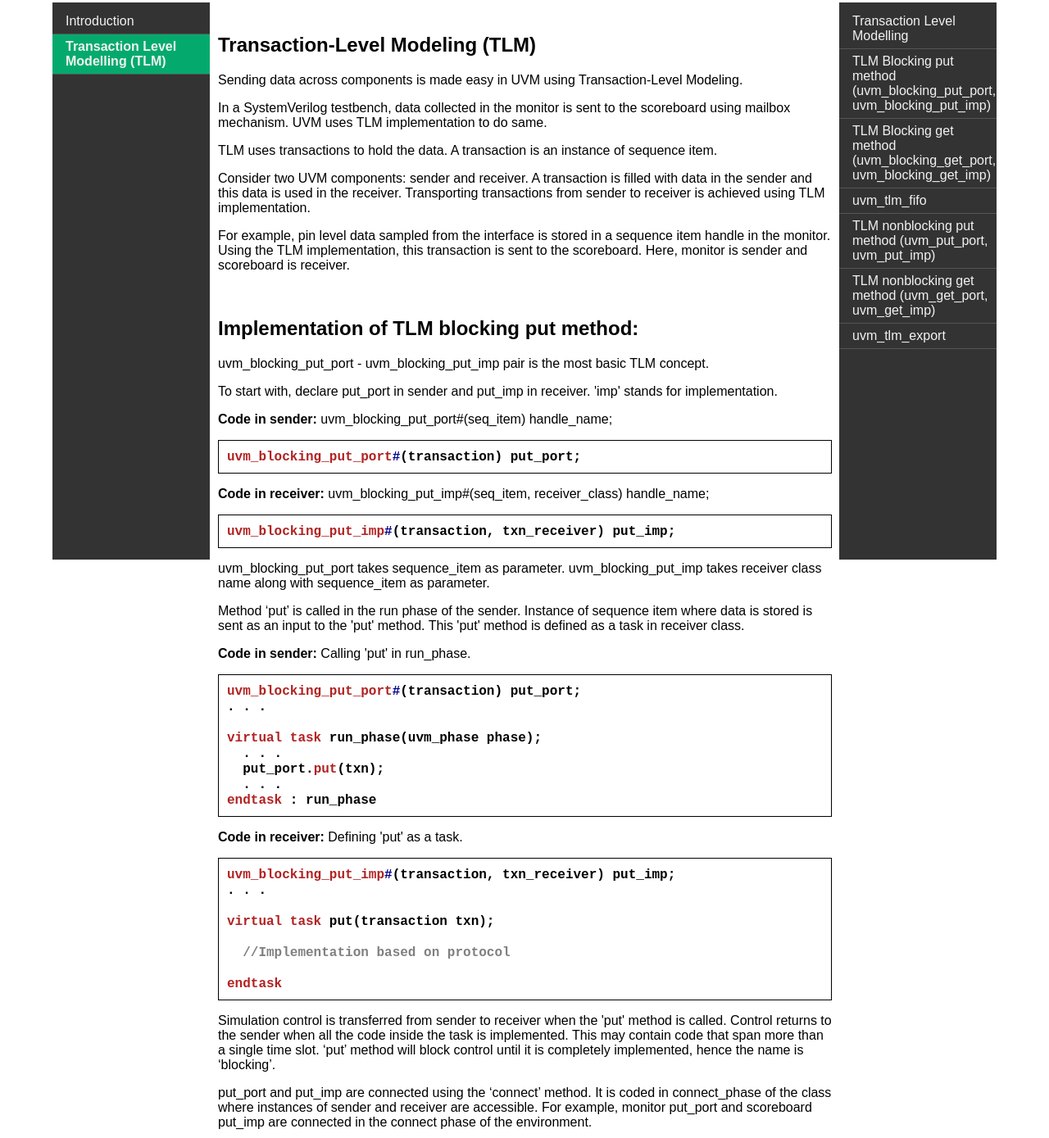
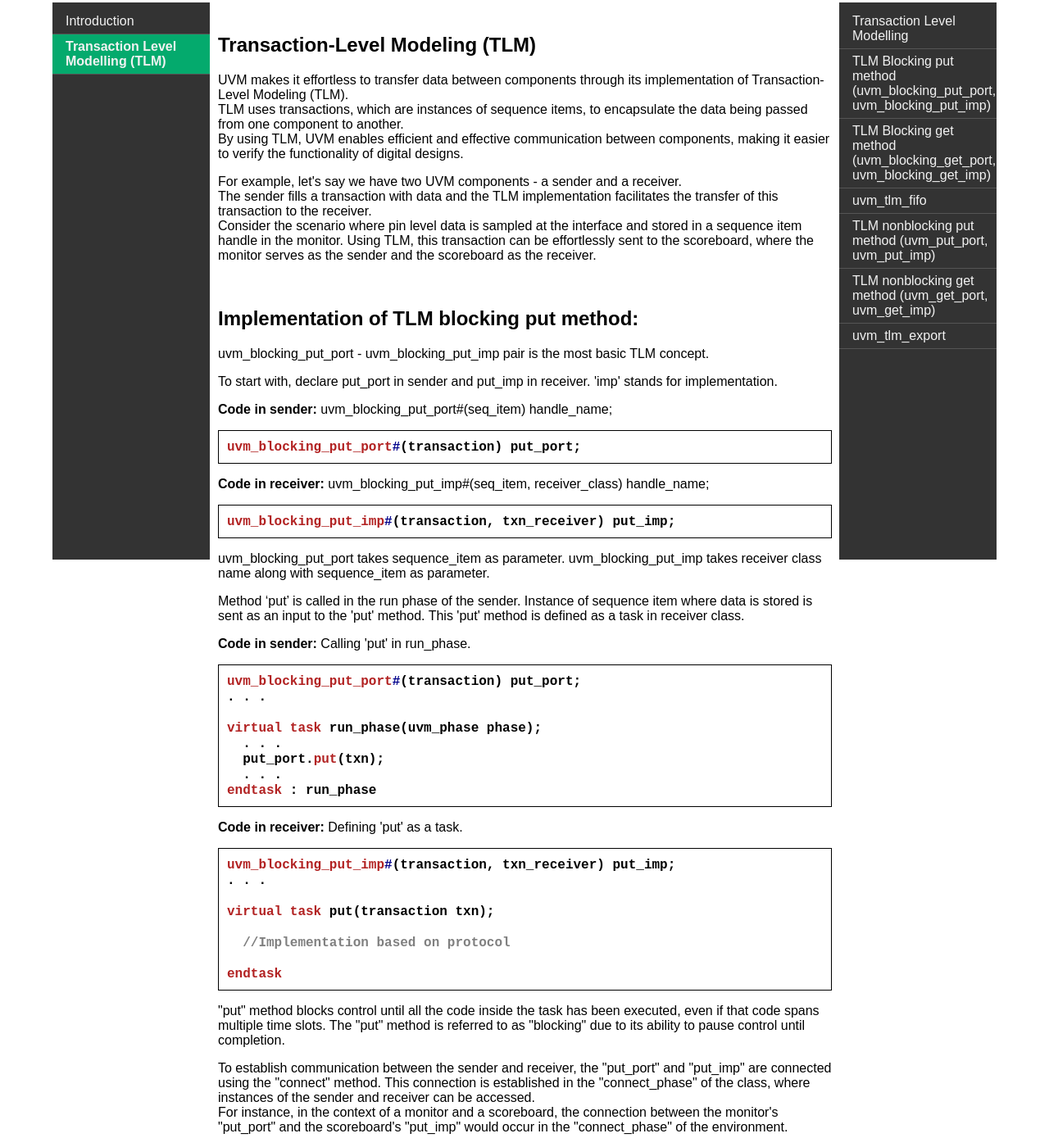
Before and after one commit to dvbook/dvbook.github.io, a plain HTML site: page pages/uvm_tlm.html in a window 1280 px wide. Shown: the part 57-1446 px from the top of the page at 82% size. Drawn offline with Linux system fonts and the light colour scheme.

Commit message:
TLM updates
TLM Updates

```diff
--- a/pages/uvm_tlm.html
+++ b/pages/uvm_tlm.html
@@ -37,11 +37,12 @@
     <div class="contentarea">
       <section id="Introduction"><br>
         <h2>Transaction-Level Modeling (TLM)</h2>
-        <p>Sending data across components is made easy in UVM using Transaction-Level Modeling.</p>
-        <p>In a SystemVerilog testbench, data collected in the monitor is sent to the scoreboard using mailbox mechanism. UVM uses TLM implementation to do same.</p>
-        <p>TLM uses transactions to hold the data. A transaction is an instance of sequence item.</p>
-        <p>Consider two UVM components: sender and receiver. A transaction is filled with data in the sender and this data is used in the receiver. Transporting transactions from sender to receiver is achieved using TLM implementation.</p>
-        <p>For example, pin level data sampled from the interface is stored in a sequence item handle in the monitor. Using the TLM implementation, this transaction is sent to the scoreboard. Here, monitor is sender and scoreboard is receiver.</p>
+        <p>UVM makes it effortless to transfer data between components through its implementation of Transaction-Level Modeling (TLM).<br>
+        TLM uses transactions, which are instances of sequence items, to encapsulate the data being passed from one component to another.<br>
+        By using TLM, UVM enables efficient and effective communication between components, making it easier to verify the functionality of digital designs.</p>
+        <p>For example, let's say we have two UVM components - a sender and a receiver.<br>
+        The sender fills a transaction with data and the TLM implementation facilitates the transfer of this transaction to the receiver.<br>
+        Consider the scenario where pin level data is sampled at the interface and stored in a sequence item handle in the monitor. Using TLM, this transaction can be effortlessly sent to the scoreboard, where the monitor serves as the sender and the scoreboard as the receiver.</p>
       </section>
       <section id="blocking_put"><br>
         <h2>Implementation of TLM blocking put method:</h2>
@@ -87,10 +88,9 @@
             <span class="keyword">endtask</span><br>
           </code>
         </div>
-        <p>Simulation control is transferred from sender to receiver when the 'put' method is called. Control returns to the sender when all the code inside the task is implemented. This may contain code that span more than a single time slot. ‘put’
-          method will block control until it is completely implemented, hence the name is ‘blocking’.</p>
-        <p>put_port and put_imp are connected using the ‘connect’ method. It is coded in connect_phase of the class where instances of sender and receiver are accessible. For example, monitor put_port and scoreboard put_imp are connected in
-          the connect phase of the environment.</p>
+        <p>"put" method blocks control until all the code inside the task has been executed, even if that code spans multiple time slots. The "put" method is referred to as "blocking" due to its ability to pause control until completion.</p>
+        <p>To establish communication between the sender and receiver, the "put_port" and "put_imp" are connected using the "connect" method. This connection is established in the "connect_phase" of the class, where instances of the sender and receiver can be accessed.<br>
+        For instance, in the context of a monitor and a scoreboard, the connection between the monitor's "put_port" and the scoreboard's "put_imp" would occur in the "connect_phase" of the environment.</p>
         <p><b>Code in environment:</b></p>
         <div class="codewrap">
           <code>
@@ -677,6 +677,32 @@
         <li><a href="uvm.html">Previous Topic</a></li>
         <li><a href="#">Next Topic</a></li>
       </ul>
+
+
+
+      A summary of port, export, and imp declarations is as follows:
+      uvm_*_export #(type T=int)
+      uvm_*_port #(type T=int)
+      uvm_*_imp #(type T=int)
+      where the asterisk (*) can be any of the following:
+      blocking_put    //port, imp
+      nonblocking_put //port, imp
+      put             //port, imp
+      blocking_get    //port, imp
+      nonblocking_get //port, imp
+      get             //port, imp
+      blocking_peek
+      nonblocking_peek
+      peek
+      blocking_get_peek
+      nonblocking_get_peek
+      get_peek
+      analysis
+
+
+
+
+
     </div>
   </div>
   <script type="text/javascript" src="../js/main.js"></script>
```
Also changed, not shown: index.html (+1 -0 lines).
